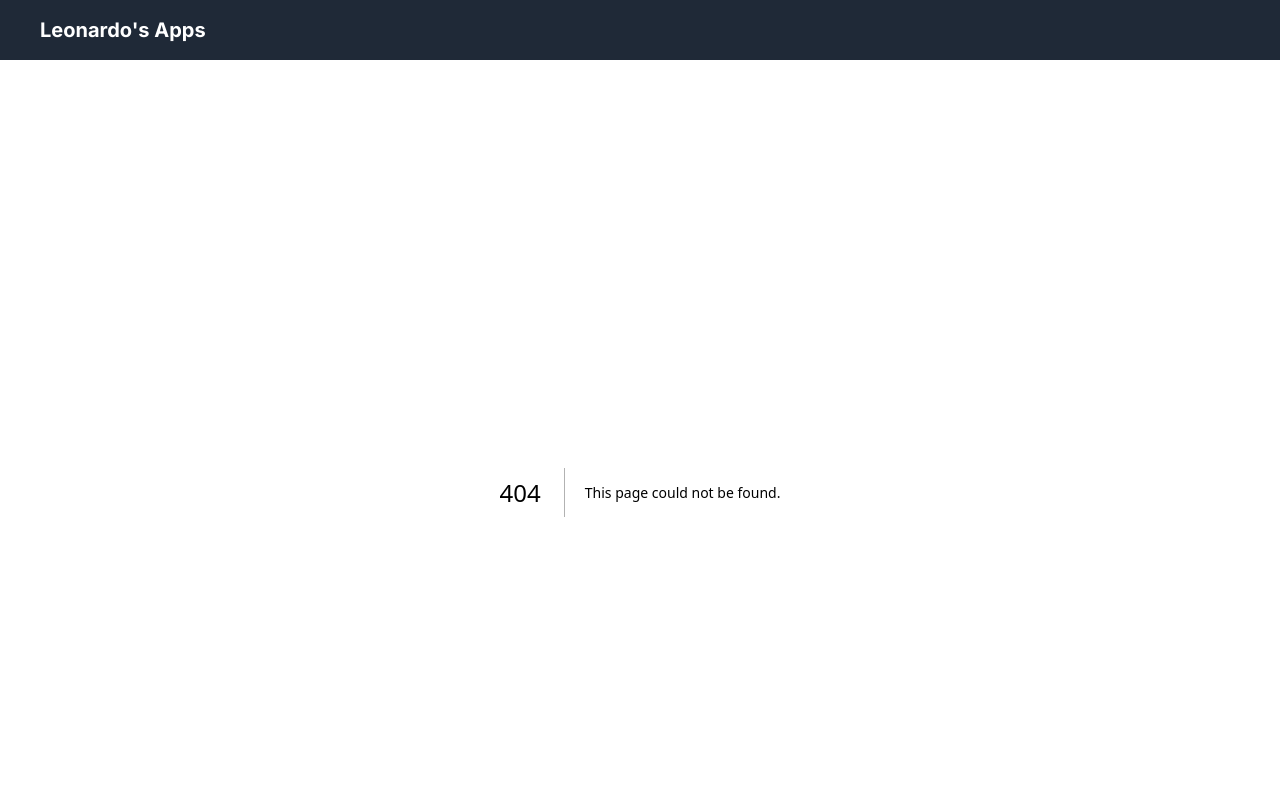
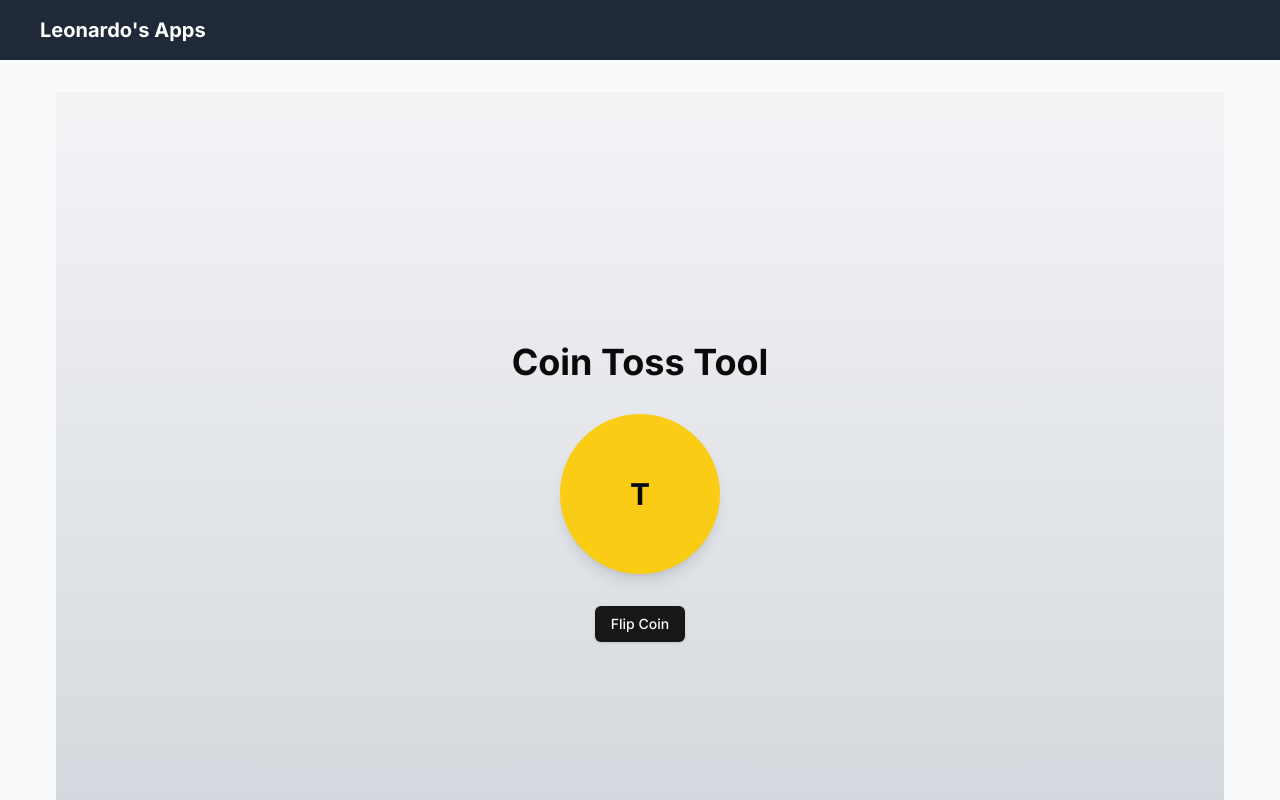
Before and after one commit to Tuanyk/leoapps, a Next.js app: page /tools/coin-toss in a window 1280 px wide. Before the commit this address had no page. Shown: the top 800 px of the page. Built offline with nearby package versions, Linux system fonts and the light colour scheme.

Commit message:
1733390681

```diff
--- a/app/page.tsx
+++ b/app/page.tsx
@@ -21,6 +21,7 @@ export default function Home() {
         <ToolCard href="/tools/virtual-dice-roller" title="Virtual Dice Roller" description="Virtual Dice Roller" />
         <ToolCard href="/tools/salary-calculator" title="Salary Calculator" description="Calculate Your Pay" />
         <ToolCard href="/tools/decision-maker" title="Decision Maker" description="Random Choice Tool" />
+        <ToolCard href="/tools/coin-toss" title="Coin Toss Tool" description="Quick and Fair Decision Making" />
       </div>
     </div>
   )
--- /dev/null
+++ b/app/tools/coin-toss/layout.tsx
@@ -0,0 +1,36 @@
+import { Metadata } from 'next'
+import { BASE_URL } from '../../utils/config';
+
+export const metadata: Metadata = {
+  title: 'Coin Toss Tool | Quick and Fair Decision Making',
+  description: 'Use our free online coin toss tool for quick, fair, and random decision making. Perfect for settling debates or making choices.',
+  openGraph: {
+    title: 'Coin Toss Tool | Quick and Fair Decision Making',
+    description: 'Use our free online coin toss tool for quick, fair, and random decision making. Perfect for settling debates or making choices.',
+    url: `${BASE_URL}/tools/coin-toss`,
+    siteName: 'Coin Toss Tool by Leonardo',
+    locale: 'en_US',
+    type: 'website',
+  },
+  twitter: {
+    card: 'summary_large_image',
+    title: 'Coin Toss Tool | Quick and Fair Decision Making',
+    description: 'Use our free online coin toss tool for quick, fair, and random decision making. Perfect for settling debates or making choices.',
+  },
+  alternates: {
+    canonical: `${BASE_URL}/tools/coin-toss`,
+  }
+}
+
+export default function Layout({ children }: { children: React.ReactNode }) {
+  return (
+    <>
+      <link
+        rel="canonical"
+        href="/tools/coin-toss"
+        key="canonical"
+      />
+      {children}
+    </>
+  )
+}
--- /dev/null
+++ b/app/tools/coin-toss/page.tsx
@@ -0,0 +1,43 @@
+'use client'
+
+import { useState } from 'react'
+import { motion } from 'framer-motion'
+import { Button } from "@/components/ui/button"
+
+export default function CoinToss() {
+  const [result, setResult] = useState<'heads' | 'tails' | null>(null)
+  const [isFlipping, setIsFlipping] = useState(false)
+
+  const flipCoin = () => {
+    setIsFlipping(true)
+    setTimeout(() => {
+      setResult(Math.random() < 0.5 ? 'heads' : 'tails')
+      setIsFlipping(false)
+    }, 1000)
+  }
+
+  return (
+    <div className="flex flex-col items-center justify-center min-h-screen bg-gradient-to-b from-gray-100 to-gray-300">
+      <h1 className="text-4xl font-bold mb-8">Coin Toss Tool</h1>
+      <div className="relative w-40 h-40 mb-8">
+        <motion.div
+          className="w-full h-full rounded-full bg-yellow-400 flex items-center justify-center text-3xl font-bold shadow-lg"
+          animate={{
+            rotateX: isFlipping ? 1080 : 0,
+            transition: { duration: 1 }
+          }}
+        >
+          {result === 'heads' ? 'H' : 'T'}
+        </motion.div>
+      </div>
+      <Button onClick={flipCoin} disabled={isFlipping}>
+        {isFlipping ? 'Flipping...' : 'Flip Coin'}
+      </Button>
+      {result && !isFlipping && (
+        <p className="mt-4 text-2xl font-semibold">
+          Result: {result.charAt(0).toUpperCase() + result.slice(1)}
+        </p>
+      )}
+    </div>
+  )
+}
```
